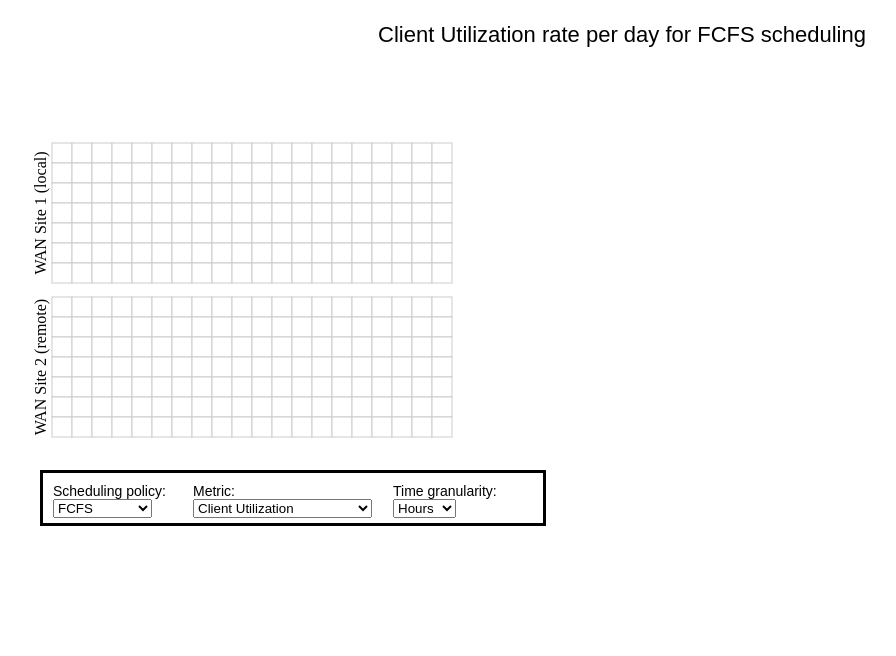
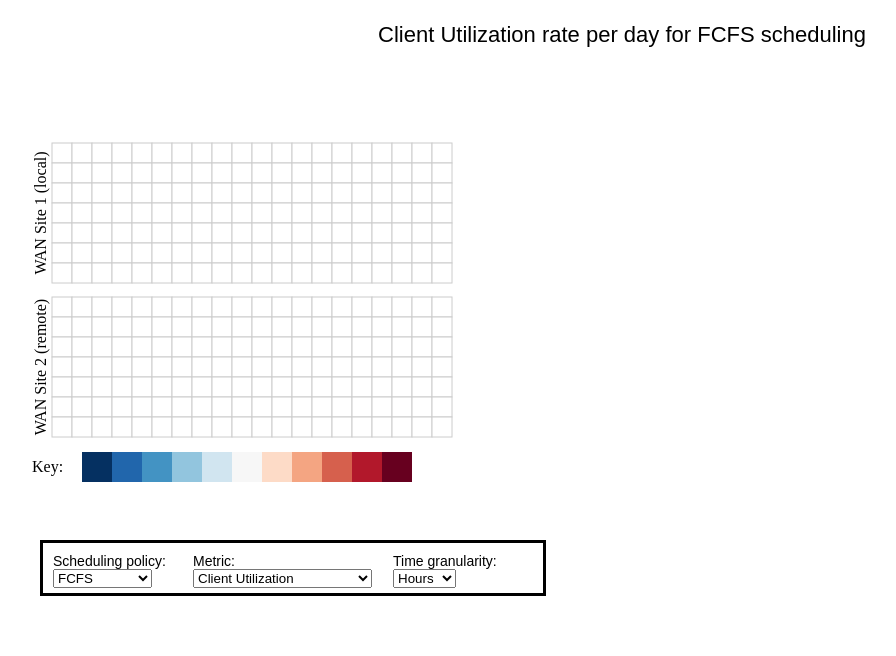
Before and after one commit to caitlinross/interactive-vis, a plain HTML site: page hw3/index.html in a window 1280 px wide. Shown: the whole page, without its empty margins (18-914 px from the left). Drawn offline with Linux system fonts and the light colour scheme.

Commit message:
added a key

```diff
--- a/hw3/index.html
+++ b/hw3/index.html
@@ -34,9 +34,13 @@
                 text-align: center;
             }
 
+            .legend {
+                fill: #fff;
+            }
+
             div.selectionmenu {
                 position: relative;
-                top: 400px;
+                top: 470px;
                 left: 50px;
                 width: 500px;
                 height: 50px;
@@ -124,16 +128,17 @@
             .attr("width", width)
             .attr("height", height)
             .attr("class", "RdYlGn")
+            .attr("id", "rmSite")
             .append("g")
             .attr("transform", "translate(" + ((width - cellSize * 53) / 2) + "," + (height - cellSize * 7 - 1) + ")");
 
         // create text for names of row sections
-        localsvg.append("text")
+        var localText = localsvg.append("text")
             .attr("transform", "translate(-6," + cellSize * 3.5 + ")rotate(-90)")
             .style("text-anchor", "middle")
             .text("WAN Site 1 (local)");
 
-        remotesvg.append("text")
+        var remoteText = remotesvg.append("text")
             .attr("transform", "translate(-6," + cellSize * 3.5 + ")rotate(-90)")
             .style("text-anchor", "middle")
             .text("WAN Site 2 (remote)");
@@ -159,6 +164,43 @@
             .attr("y", function(d) { return getDayPos(d) * cellSize; })
             .datum(format);
 
+        var keyArea = d3.select("body").select("svg")
+            .data(d3.range(1))
+            .enter().append("svg")
+            .attr("width", width)
+            .attr("height", 70)
+            .attr("class", "RdYlGn")
+            .attr("id", "keyArea")
+            .append("g");
+            //.attr("transform", "translate(70,9)";
+
+        var keyText = keyArea.append("text")
+            .attr("transform", "translate(50, 30)")
+       //     .style("text-anchor", "middle")
+            .text("Key: ");
+
+        var keyLabelBegin = keyArea.append("text")
+            .attr("transform", "translate(98, 55)")
+            .text("");
+
+        var keyLabelEnd = keyArea.append("text")
+            .attr("transform", "translate(424, 55)")
+            .text("");
+
+        var key = keyArea.selectAll(".legend")
+            .data(d3.range(11))
+            .enter().append("rect")
+            .attr("class", "legend")
+            .attr("width", cellSize *1.5)
+            .attr("height", cellSize *1.5)
+            .attr("x", function(d) { return 100 + d * cellSize * 1.5; })
+            .attr("y", 10);
+
+        key.data(d3.range(11))
+            .attr("class", function(d) {return color(d/11);})
+            .select("title")
+            .text(function(d) {return d + ": " + (d/100); });
+
         var loadData = function() {
             var sched = document.getElementById('sched_policy').selectedOptions[0].text;
             var dataFile = sched + '.csv';
@@ -166,14 +208,35 @@
 
             var pageTitle = ""
             if (metric == 0)
-            { pageTitle += "Client Utilization Rate"; }
+            { remotesvg.active = true; pageTitle += "Client Utilization Rate"; }
             else if (metric == 1)
-            { pageTitle += "Job Response Time"; }
+            { remotesvg.active = false; pageTitle += "Job Response Time"; }
             if (metric == 2)
-            { pageTitle += "Data Movement Overhead"; }
+            { remotesvg.active = true; pageTitle += "Data Movement Overhead"; }
             pageTitle += " for " + sched + " scheduling";
 
             titlePar.text(pageTitle);
+
+            // hide second site for job resp time
+            var newOpacity = remotesvg.active ? 1 : 0;
+            d3.select("#rmSite").style("opacity", newOpacity);
+            if (remotesvg.active) {
+                localText.text("WAN Site 1 (local)");
+                remoteText.text("WAN Site 2 (remote)");
+            }
+            else {
+                localText.text("Full System");
+            }
+
+            if (metric == 1)
+            {
+                keyLabelBegin.text("0");
+                keyLabelEnd.text("20");
+            }
+            else {
+                keyLabelBegin.text("0");
+                keyLabelEnd.text("1");
+            }
 
             // read in the data (in csv format)
             d3.csv(dataFile, function(error, csv) {
```
